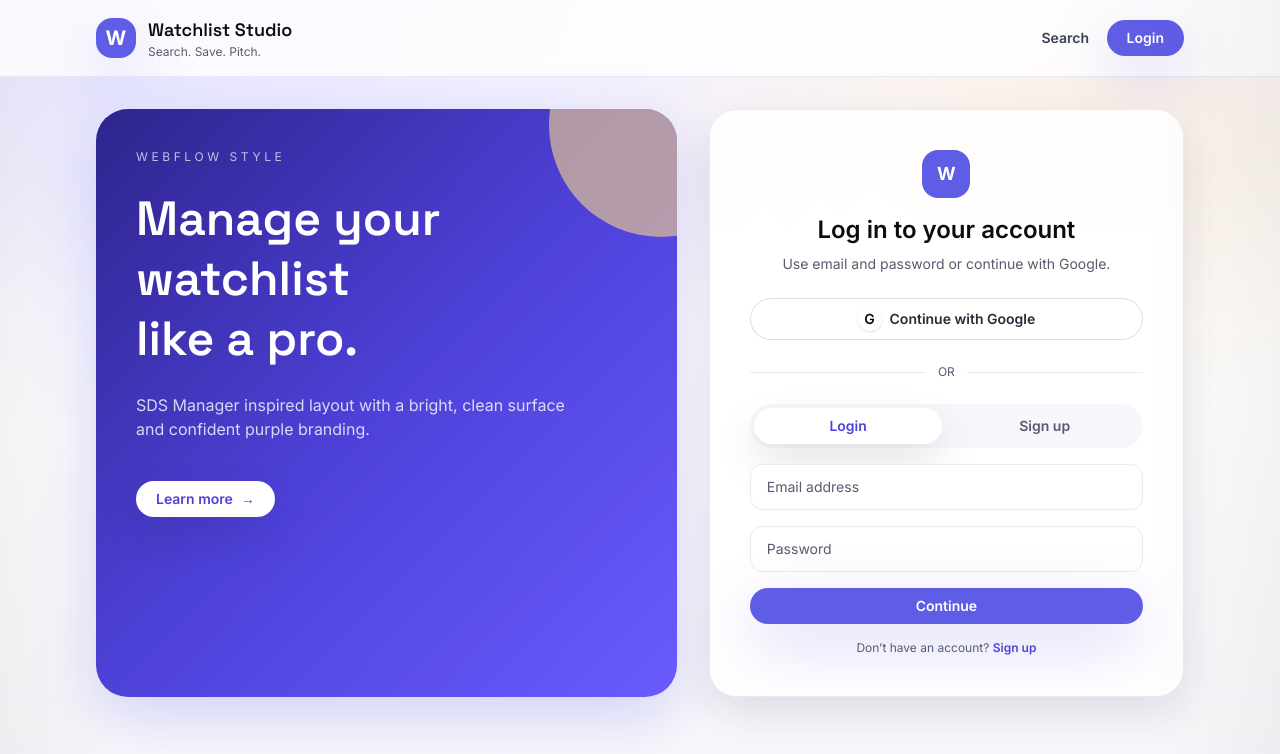
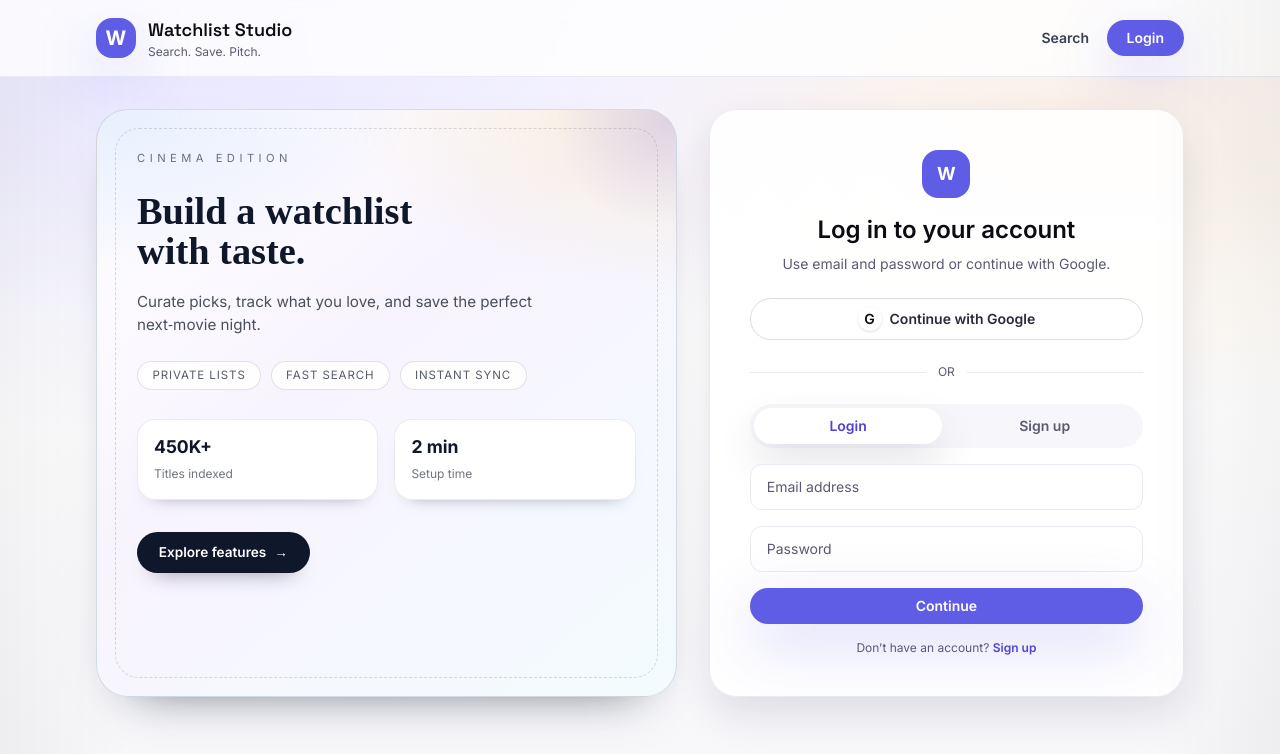
Before and after one commit to RatonBiswas/Movie-Watchlist-App, a React (Vite) app: page /auth in a window 1280 px wide. Shown: the top 754 px of the page. Built offline with nearby package versions, Linux system fonts and the light colour scheme; no server answers.

Commit message:
Update AuthPage.jsx

```diff
--- a/src/pages/AuthPage.jsx
+++ b/src/pages/AuthPage.jsx
@@ -61,26 +61,41 @@ export default function AuthPage() {
   return (
     <section className="mx-auto max-w-6xl">
       <div className="grid min-h-[70vh] gap-8 lg:grid-cols-[1.1fr_0.9fr]">
-        <div className="relative overflow-hidden rounded-[32px] bg-gradient-to-br from-brand-900 via-brand-700 to-brand-500 p-10 text-white shadow-glow">
-          <div className="absolute -right-24 -top-24 h-56 w-56 rounded-full bg-accent-200/60" />
-          <p className="text-xs uppercase tracking-[0.3em] text-white/70">Webflow Style</p>
-          <h1 className="mt-6 font-display text-5xl font-semibold leading-tight">
-            Manage your watchlist
-            <br />
-            like a pro.
-          </h1>
-          <p className="mt-6 max-w-md text-white/80">
-            SDS Manager inspired layout with a bright, clean surface and confident purple
-            branding.
-          </p>
-          <button className="mt-10 inline-flex items-center gap-2 rounded-full bg-white px-5 py-2 text-sm font-semibold text-brand-700 shadow-card">
-            Learn more
-            <span aria-hidden="true">→</span>
-          </button>
+        <div className="auth-hero reveal">
+          <div className="auth-hero__content">
+            <p className="auth-hero__eyebrow">Cinema Edition</p>
+            <h1 className="auth-hero__title">
+              Build a watchlist
+              <br />
+              with taste.
+            </h1>
+            <p className="auth-hero__subtitle">
+              Curate picks, track what you love, and save the perfect next‑movie night.
+            </p>
+            <div className="auth-hero__chips">
+              <span>Private lists</span>
+              <span>Fast search</span>
+              <span>Instant sync</span>
+            </div>
+            <div className="auth-hero__stats">
+              <div>
+                <p>450K+</p>
+                <span>Titles indexed</span>
+              </div>
+              <div>
+                <p>2 min</p>
+                <span>Setup time</span>
+              </div>
+            </div>
+            <button className="auth-hero__cta">
+              Explore features
+              <span aria-hidden="true">→</span>
+            </button>
+          </div>
         </div>
 
-        <div className="flex items-center">
-          <div className="glass w-full rounded-[28px] p-10">
+        <div className="auth-form-wrap reveal">
+          <div className="auth-form glass w-full rounded-[28px] p-10">
             <div className="text-center">
               <div className="mx-auto flex h-12 w-12 items-center justify-center rounded-2xl bg-brand-600 text-lg font-bold text-white">
                 W
```
